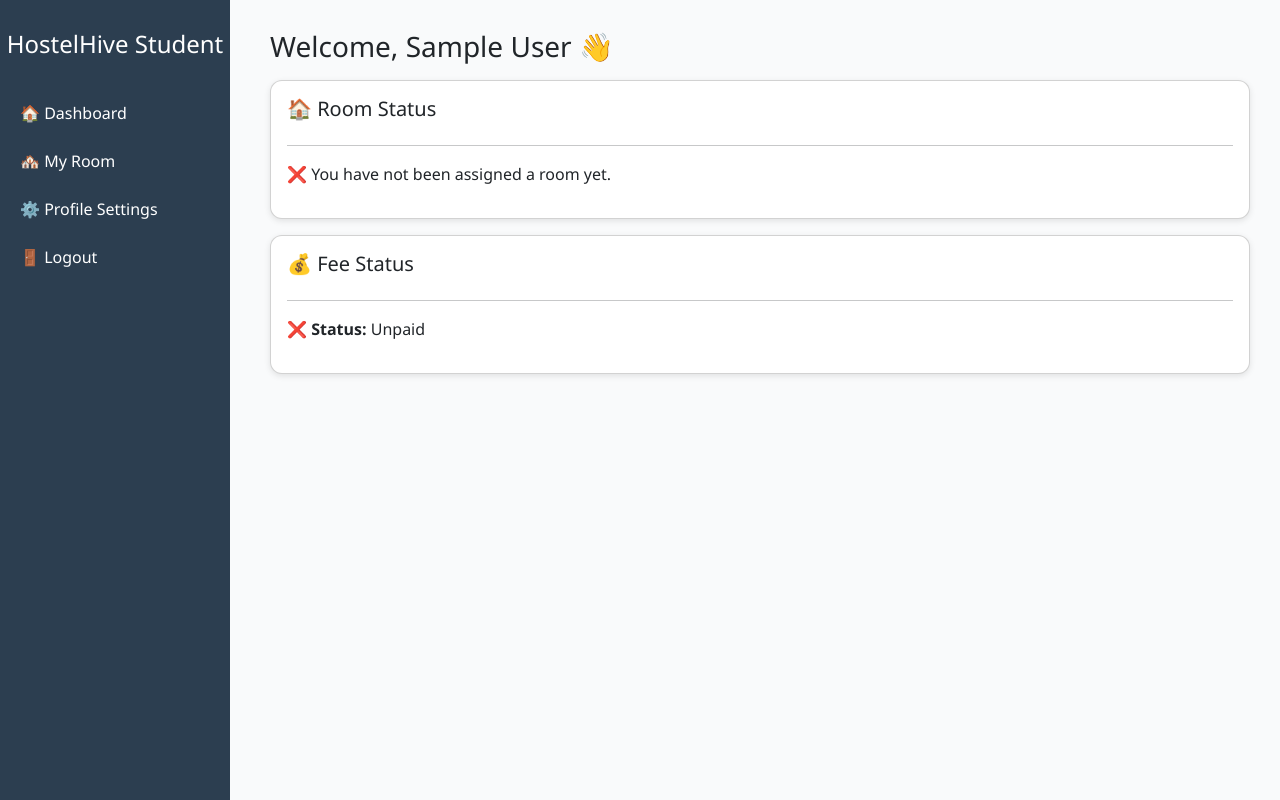
After one commit to KeLy22/HostelHive, a PHP site: page /student_dashboard.php in a window 1280 px wide. The commit adds this page. Run offline with PHP 8.4, Linux system fonts and the light colour scheme; the visitor is signed in with stand-in values (Sample User, id 1); data that the repository does not hold is empty.

Commit message:
backlog-3

```diff
--- a/index.php
+++ b/index.php
@@ -19,7 +19,7 @@ if($_SERVER['REQUEST_METHOD'] === 'POST'){
             $error = "Your account is not approved yet.";
         } elseif(password_verify($password, $student['password'])){
             $_SESSION['student_id'] = $student['id'];
-            header("Location: student/dashboard.php");
+            header("Location: student_dashboard.php");
             exit;
         } else {
             $error = "Invalid credentials.";
--- /dev/null
+++ b/student_dashboard.php
@@ -0,0 +1,116 @@
+<?php
+session_start();
+require 'config.php';
+
+if (!isset($_SESSION['student_id'])) {
+    header("Location: index.php");
+    exit;
+}
+
+$student_id = $_SESSION['student_id'];
+
+// Fetch student info
+$stmt = $pdo->prepare("SELECT * FROM students WHERE id = ?");
+$stmt->execute([$student_id]);
+$student = $stmt->fetch();
+
+// Fetch current room info
+$room = null;
+if ($student && $student['room_id']) {
+    $stmt = $pdo->prepare("SELECT * FROM rooms WHERE id = ?");
+    $stmt->execute([$student['room_id']]);
+    $room = $stmt->fetch();
+}
+
+// Fetch latest room change request
+$stmt = $pdo->prepare("SELECT * FROM room_change_requests WHERE student_id = ? ORDER BY created_at DESC LIMIT 1");
+$stmt->execute([$student_id]);
+$change_request = $stmt->fetch();
+?>
+<!DOCTYPE html>
+<html lang="en">
+<head>
+    <meta charset="UTF-8">
+    <title>Student Dashboard - HostelHive</title>
+    <link href="https://cdn.jsdelivr.net/npm/bootstrap@5.3.3/dist/css/bootstrap.min.css" rel="stylesheet">
+    <style>
+        body {
+            background-color: #f9fafb;
+            font-family: 'Segoe UI', sans-serif;
+        }
+        .sidebar {
+            width: 230px;
+            background-color: #2c3e50;
+            position: fixed;
+            top: 0;
+            left: 0;
+            height: 100%;
+            color: white;
+            padding-top: 30px;
+        }
+        .sidebar h4 {
+            text-align: center;
+            margin-bottom: 30px;
+        }
+        .sidebar a {
+            display: block;
+            color: white;
+            padding: 12px 20px;
+            text-decoration: none;
+        }
+        .sidebar a:hover {
+            background-color: #34495e;
+        }
+        .main-content {
+            margin-left: 240px;
+            padding: 30px;
+        }
+        .card {
+            border-radius: 12px;
+            box-shadow: 0 2px 6px rgba(0,0,0,0.1);
+        }
+    </style>
+</head>
+<body>
+    <div class="sidebar">
+        <h4>HostelHive Student</h4>
+        <a href="student_dashboard.php">🏠 Dashboard</a>
+        <a href="my_room.php">🏘️ My Room</a>
+        <a href="student_profile.php">⚙️ Profile Settings</a>
+        <a href="logout.php">🚪 Logout</a>
+    </div>
+
+    <div class="main-content">
+        <h3>Welcome, <?= htmlspecialchars($student['name']); ?> 👋</h3>
+
+        <!-- Room Status Card -->
+        <div class="card p-3 my-3">
+            <h5>🏠 Room Status</h5>
+            <hr>
+            <?php if ($room): ?>
+                <p>🏘️ <strong>Room Number:</strong> <?= htmlspecialchars($room['room_number']); ?></p>
+                <p>🛏️ <strong>Room Type:</strong> <?= htmlspecialchars($room['room_type']); ?></p>
+                <p>✅ <strong>Status:</strong> Assigned</p>
+            <?php elseif ($change_request): ?>
+                <p>🛏️ <strong>Requested Room ID:</strong> <?= htmlspecialchars($change_request['requested_room_id']); ?></p>
+                <p>🛌 <strong>Requested Room Type:</strong> <?= htmlspecialchars($change_request['requested_room_type'] ?? 'N/A'); ?></p>
+                <p>🕓 <strong>Status:</strong> Pending Approval</p>
+                <p>📝 <strong>Reason:</strong> <?= htmlspecialchars($change_request['reason']); ?></p>
+            <?php else: ?>
+                <p>❌ You have not been assigned a room yet.</p>
+            <?php endif; ?>
+        </div>
+
+        <!-- Fee Status Card -->
+        <div class="card p-3 my-3">
+            <h5>💰 Fee Status</h5>
+            <hr>
+            <?php if ($student['fee_status'] ?? false === 'paid'): ?>
+                <p>✅ <strong>Status:</strong> Paid</p>
+            <?php else: ?>
+                <p>❌ <strong>Status:</strong> Unpaid</p>
+            <?php endif; ?>
+        </div>
+    </div>
+</body>
+</html>
```
